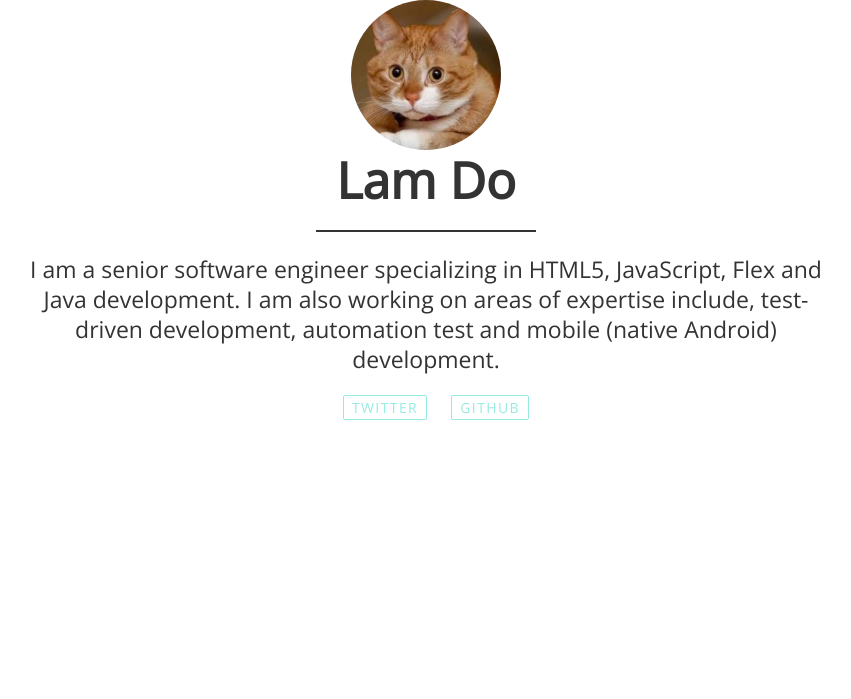
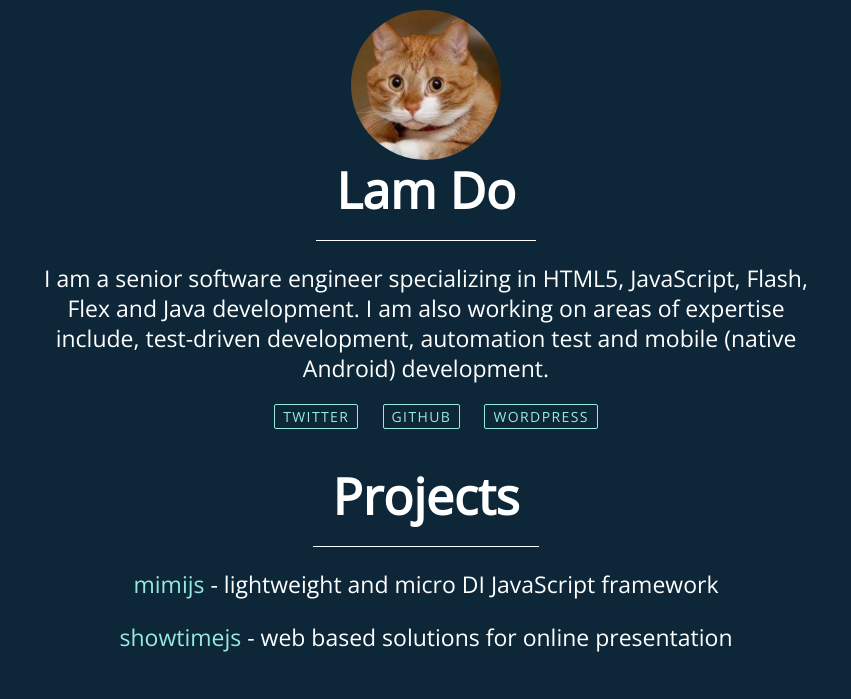
Before and after one commit to dothanhlam/dothanhlam.github.io, a website with bundled scripts: page index.html in a window 1280 px wide. Shown: the whole page, without its empty margins (214-1065 px from the left). Built offline with nearby package versions, Linux system fonts and the light colour scheme.

Commit message:
styles and profile

```diff
--- a/css/style.css
+++ b/css/style.css
@@ -2,8 +2,10 @@ body {
     font-family: Open Sans;
     text-align: center;
     line-height: 1.2em;
-    color: #333;
+    color: #ffffff;
     margin: 0;
+    overflow:hidden;
+    background: #0E2738;
 }
 
 a {
@@ -18,7 +20,7 @@ h1 {
     padding: 0 20px 20px 20px;
     line-height: 1.2em;
     margin-top: 0;
-    border-bottom: 2px solid #333;
+    border-bottom: 1px solid #fff;
     display: inline-block;
     margin-bottom: 0px;
 }
@@ -50,7 +52,7 @@ p {
 .container {
     width: 800px;
     height: 100%;
-    margin: 0 auto;
+    margin: 10px auto;
     overflow: auto;
 }
 
@@ -74,13 +76,10 @@ p {
     color: #17FFE4;
 }
 
-#tweet {
+.project {
     padding: 20px;
     margin: 0 auto;
     margin-top: 20px;
-    background: #F7F7F7;
-    border-radius: 2px;
-    color: #777;
 }
 
 .meta {
--- a/index.html
+++ b/index.html
@@ -17,11 +17,21 @@
 
     <div class="bio">
         <h1>Lam Do</h1>
-        <p>I am a senior software engineer specializing in HTML5, JavaScript, Flex and Java development. I am also working on areas of expertise include, test-driven development, automation test and mobile (native Android) development.</p>
+
+        <p>I am a senior software engineer specializing in HTML5, JavaScript, Flash, Flex and Java development. I am
+            also working on areas of expertise include, test-driven development, automation test and mobile (native
+            Android) development.</p>
         <ul class="inline-list">
-          <li><a href="twitter.com/dothanhlam">Twitter</a></li>
-          <li><a href="github.com/dothanhlam">GitHub</a></li>
+            <li><a href="//twitter.com/dothanhlam">Twitter</a></li>
+            <li><a href="//github.com/dothanhlam">GitHub</a></li>
+            <li><a href="//dothanhlam.wordpress.com">Wordpress</a></li>
         </ul>
+    </div>
+    <div class="project">
+        <h1>Projects</h1>
+        <p><a href="//github.com/dothanhlam/mimijs">mimijs</a> - lightweight and micro DI JavaScript framework</p>
+        <p><a href="#">showtimejs</a> - web based solutions for online presentation</p>
+
     </div>
 </div>
 </body>
```
Lines whose indentation alone changed are shown as unchanged.
